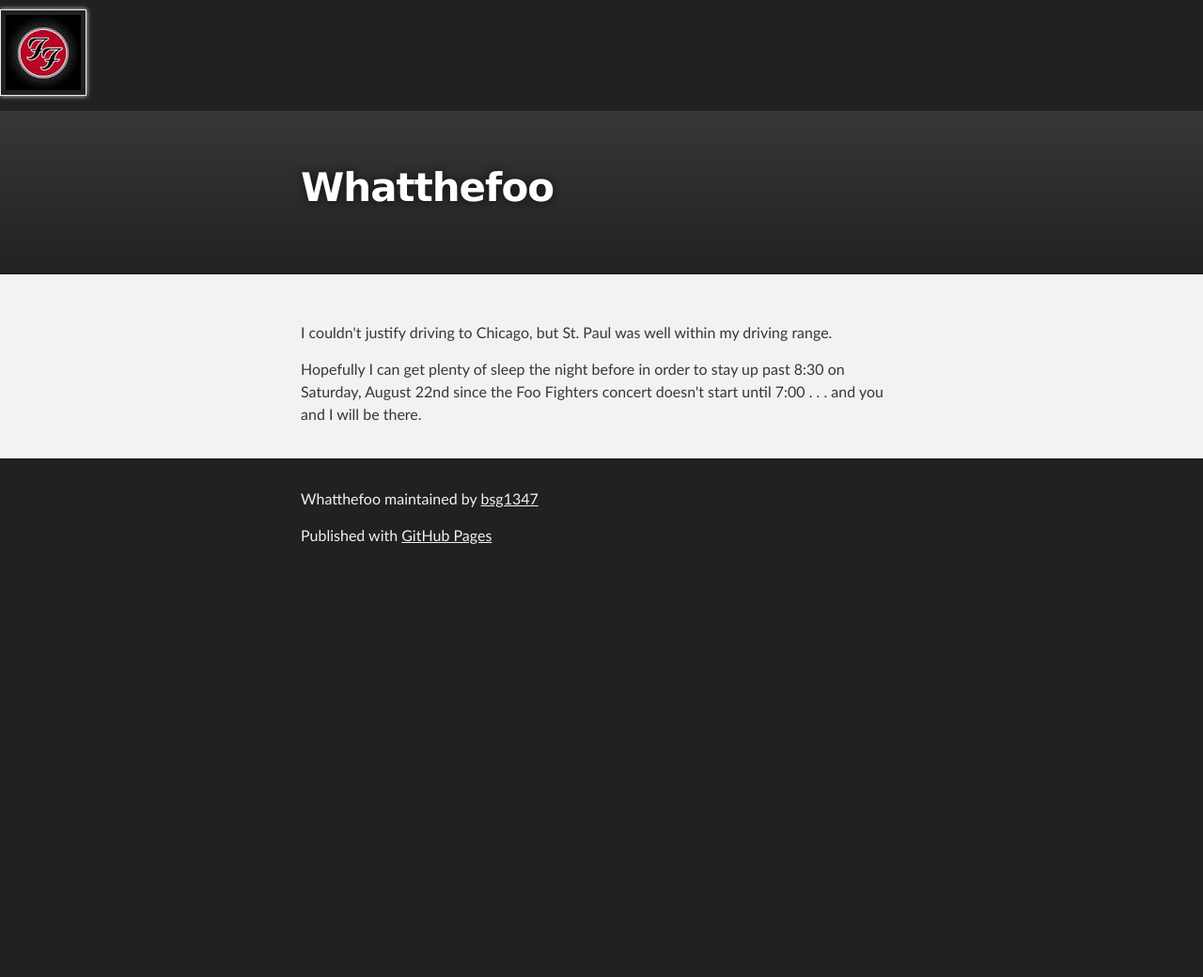
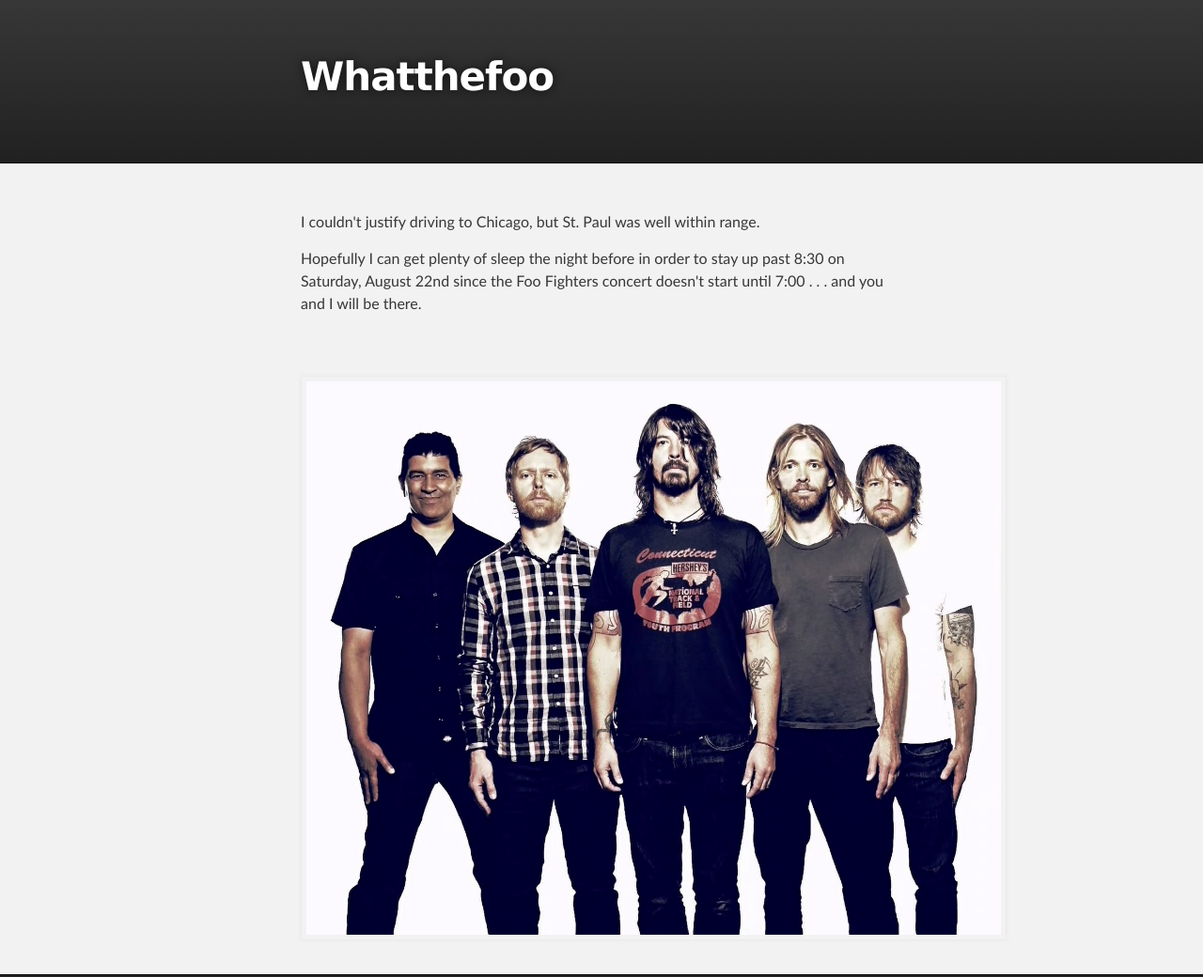
Before and after one commit to bsg1347/whatthefoo, a plain HTML site: page index.html in a window 1280 px wide. Shown: the top 1040 px of the page at 94% size. Before the commit the page ends 800 px from the top, so only its background shows below. Drawn offline with Linux system fonts and the light colour scheme.

Commit message:
Update index.html

```diff
--- a/index.html
+++ b/index.html
@@ -10,7 +10,6 @@
 
     <title>Whatthefoo</title>
 
-    <img src="images/fflogo.jpg" alt="Foo Fighters" />
   </head>
 
   <body>
@@ -28,10 +27,15 @@
     <!-- MAIN CONTENT -->
     <div id="main_content_wrap" class="outer">
       <section id="main_content" class="inner">
-        <p>I couldn't justify driving to Chicago, but St. Paul was well within my driving range.</p
+        <p>I couldn't justify driving to Chicago, but St. Paul was well within range.</p
         <p>Hopefully I can get plenty of sleep the night before in order to stay up past 8:30 on Saturday, August 22nd since the Foo Fighters concert doesn't start until 7:00 . . . and you and I will be there. </p>
       </section>
+
+      <section id="pictures" class="inner">
+        <img src="images/ffofficial.jpg" alt="Foo Fighters" />
+      </section>
     </div>
+
 
     <!-- FOOTER  -->
     <div id="footer_wrap" class="outer">
```
